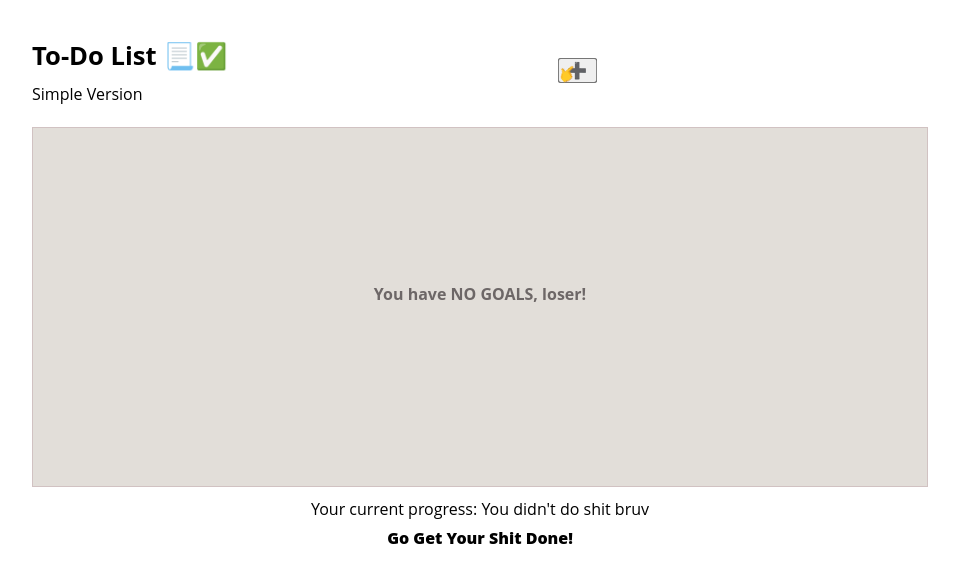
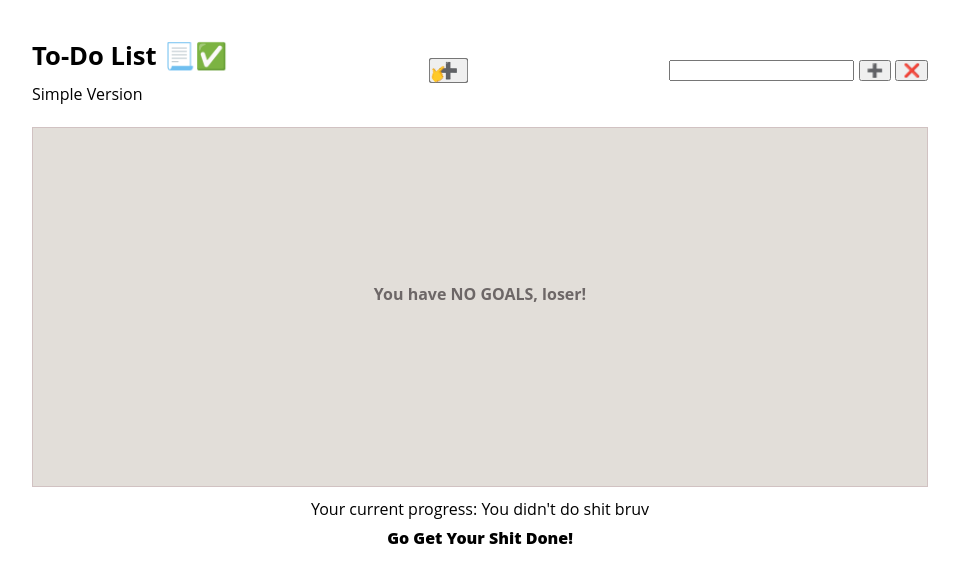
Before and after one commit to DarinJSE/todolist-minidemo, a website: page index.html in a window 1280 px wide. Shown: the whole page, without its empty margins (160-1119 px from the left). Drawn offline with Linux system fonts and the light colour scheme.

Commit message:
Enhance task input with overlay and popup
Added overlay and popup for task input.

```diff
--- a/index.html
+++ b/index.html
@@ -19,6 +19,12 @@
             ➕
           <div class="pointer"></div>
           </button>
+          <div class="overlay hide"></div>
+          <div class="popup hide">
+            <input type="text" name="input-task" class="popup-input">
+            <button class="popup-add">➕</button>
+            <button class="popup-cancel">❌</button>
+          </div>
         </div>
         <div class="task-list"></div>
 
```
